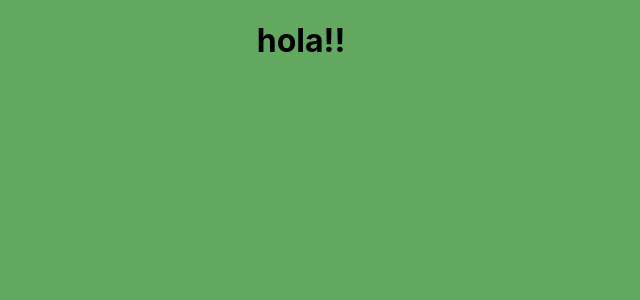
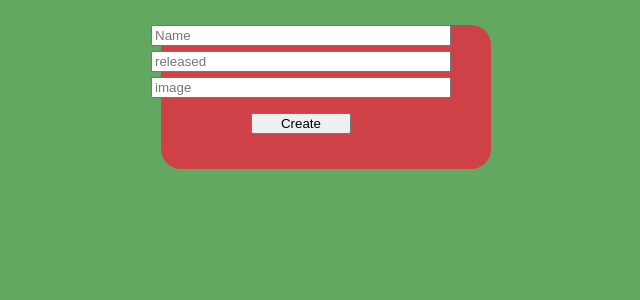
Before and after one commit to Leonardo200298/pi-videogames, a React (Create React App) app in the folder PI-Videogames-main/client/: page /videogames/createGame in a window 1280 px wide. Shown: the top 300 px of the page, without its empty margins (339-979 px from the left). Built offline with nearby package versions, Linux system fonts and the light colour scheme.

Commit message:
Feat:I just need finish the form

```diff
--- a/PI-Videogames-main/client/package.json
+++ b/PI-Videogames-main/client/package.json
@@ -16,6 +16,7 @@
     "redux": "^4.2.0",
     "redux-devtools-extension": "^2.13.9",
     "redux-thunk": "^2.4.1",
+    "uuid": "^8.3.2",
     "web-vitals": "^0.2.4"
   },
   "scripts": {
--- a/PI-Videogames-main/client/src/components/cardDetail/cardDetail.jsx
+++ b/PI-Videogames-main/client/src/components/cardDetail/cardDetail.jsx
@@ -24,6 +24,7 @@ export default function CardDetail() {
                     <h4>Plataforms: {Array.isArray(details[0].platform)
                         ? details[0].platform.map((p) =>p.platform.name + " ")
                         : " "}</h4>
+                    <h4>Released: {details[0].released}</h4>
                 </>
             ) : <Loading />}
         </div>
--- /dev/null
+++ b/PI-Videogames-main/client/src/components/createYourGame/createYourGame.css
@@ -0,0 +1,28 @@
+.content-form{
+    display: grid;
+    justify-content: center;
+    grid-template-columns:300px ;
+    grid-gap: 5px;
+    margin-right: 50px;
+    margin-bottom: 25px;
+}
+
+.content-page-form{
+    display: flex;
+    flex-direction: column;
+    flex-flow:column ;
+    background-color: #ce4146;
+    margin-top: 25px;
+    max-height:900px;
+    margin-left:500px;
+    margin-right:450px;
+    border-radius: 20px;
+}
+.button-create{
+    margin: 10px 100px;
+}
+.danger{
+    color:black;
+    font-size: 15px;
+
+}
--- a/PI-Videogames-main/client/src/components/createYourGame/createYourGame.jsx
+++ b/PI-Videogames-main/client/src/components/createYourGame/createYourGame.jsx
@@ -1,7 +1,69 @@
-export default function CreateYourGame(){
+import { useDispatch, useSelector } from 'react-redux'
+import { v4 as uuidv4 } from 'uuid';
+import { useState } from 'react';
+import {createVideogame} from '../../store/action/index'
+import './createYourGame.css';
+
+export function validate(input) {
+    let error = {}
+    if (!input.name) {
+        error.name = 'Name is required'
+    }
+    if (!input.image) {
+        error.image = 'Image is required'
+    }
+    if (!input.released) {
+        error.released = 'Released is required'
+    }
+    return error;
+}
+
+export default function CreateYourGame() {
+    const dispatch = useDispatch();
+    const [input, setInput] = useState({
+        id: uuidv4(),
+        name: '',
+        image: '',
+        released: '',
+        genre: [],
+        platform: []
+    })
+    const [error, setError] = useState({})
+
+    const handleForm = (e)=>{
+        e.preventDefault()
+        dispatch(createVideogame(input))
+        setInput({})
+    }
+
+    function handleInputChange(e) {
+        setInput({
+            ...input,
+            [e.target.name]: e.target.value
+        })
+        setError(validate({
+            ...input,
+            [e.target.name]: e.target.value
+        }))
+    }
+
     return (
-        <div>
-            <h1>hola!!</h1>
+        <div className='content-page-form'>
+            <form onSubmit={(e)=>handleForm(e)} className="content-form">
+                <input onChange={(e)=>handleInputChange(e)} name="name" placeholder='Name' value={input.name} type="text" />
+                {error.name && (
+                    <p className="danger">{error.name}</p>
+                )}
+                <input onChange={(e)=>handleInputChange(e)} name="released" placeholder='released' value={input.released} type="text" />
+                {error.released && (
+                    <p className="danger">{error.released}</p>
+                )}
+                <input onChange={(e)=>handleInputChange(e)} name="image" placeholder='image' value={input.image} type="text" />
+                {error.image && (
+                    <p className="danger">{error.image}</p>
+                )}
+                <input className='button-create' type="submit" value="Create" />
+            </form>
         </div>
     )
 }
--- a/PI-Videogames-main/client/src/store/action/index.js
+++ b/PI-Videogames-main/client/src/store/action/index.js
@@ -4,6 +4,7 @@ export const GET_BY_GENRE = "GET_BY_GENRE";
 export const GET_DETAIL_BY_ID = "GET_DETAIL_BY_ID";
 export const FILTER_BY_GENRES = "FILTER_BY_TYPES";
 export const ORDER_BY = "ORDER_BY_NAME";
+export const CREATE_VIDEOGAME = "CREATE_VIDEOGAME";
 const BACK = 'http://localhost:3001/api';
 const axios = require('axios')
 
@@ -69,3 +70,12 @@ export function orderBy(payload){
         console.log(error)
     }
 }
+export function createVideogame(payload){
+    try{
+        return async function (){
+            await axios.post("http://localhost:3001/api/videogames",payload)
+        }
+    }catch(error){
+        console.log(error)
+    }
+}
--- a/PI-Videogames-main/client/src/store/reducer/index.js
+++ b/PI-Videogames-main/client/src/store/reducer/index.js
@@ -4,7 +4,8 @@ import {
     GET_BY_GENRE,
     GET_DETAIL_BY_ID,
     FILTER_BY_GENRES,
-    ORDER_BY
+    ORDER_BY,
+    CREATE_VIDEOGAME
 
 } from '../action';
 
@@ -12,7 +13,8 @@ const initialState = {
     allVideogames: [],
     game: [],
     genre: [],
-    detail: []
+    detail: [],
+    backUpVideogames: []
 
 }
 
@@ -20,7 +22,8 @@ export default function rootReducer(state = initialState, { type, payload }) {
     switch (type) {
         case GET_VIDEOGAMES: return {
             ...state,
-            allVideogames: payload
+            allVideogames: payload,
+            backUpVideogames: payload
         }
         case GET_GAME_BY_NAME: return {
             ...state,
@@ -35,7 +38,7 @@ export default function rootReducer(state = initialState, { type, payload }) {
             detail: payload
         }
         case FILTER_BY_GENRES:
-            const allStateGames = state.allVideogames
+            const allStateGames = state.backUpVideogames
             const tempGames = allStateGames.filter(p => {
                 if (p.genre) { // info viene como [{name:..},{name:..},{name:..}]
                     const genres = p.genre.map(p => p.name)
@@ -85,7 +88,11 @@ export default function rootReducer(state = initialState, { type, payload }) {
                 allVideogames:orderForSort,
             }
         }
-
+        case CREATE_VIDEOGAME: return{
+            ...state,
+            backUpVideogames:payload,
+            allVideogames:payload
+        }
         default: return state
     }
 }
```
